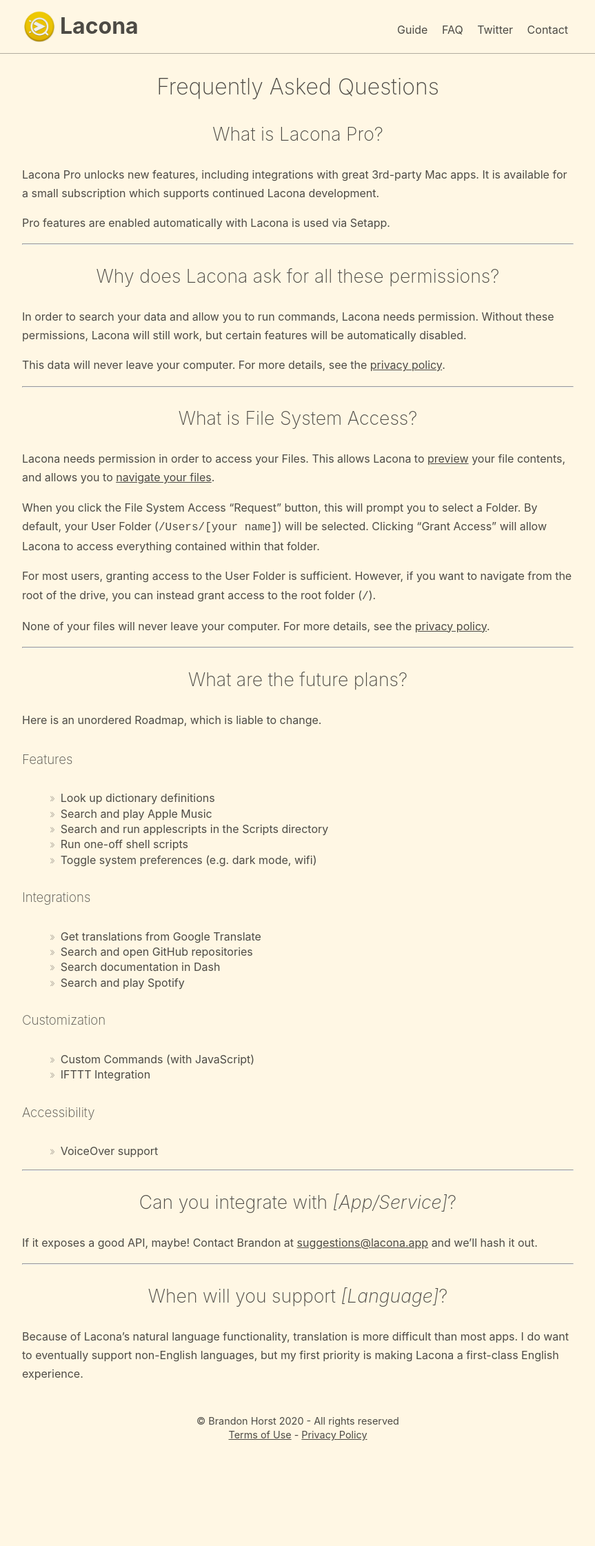
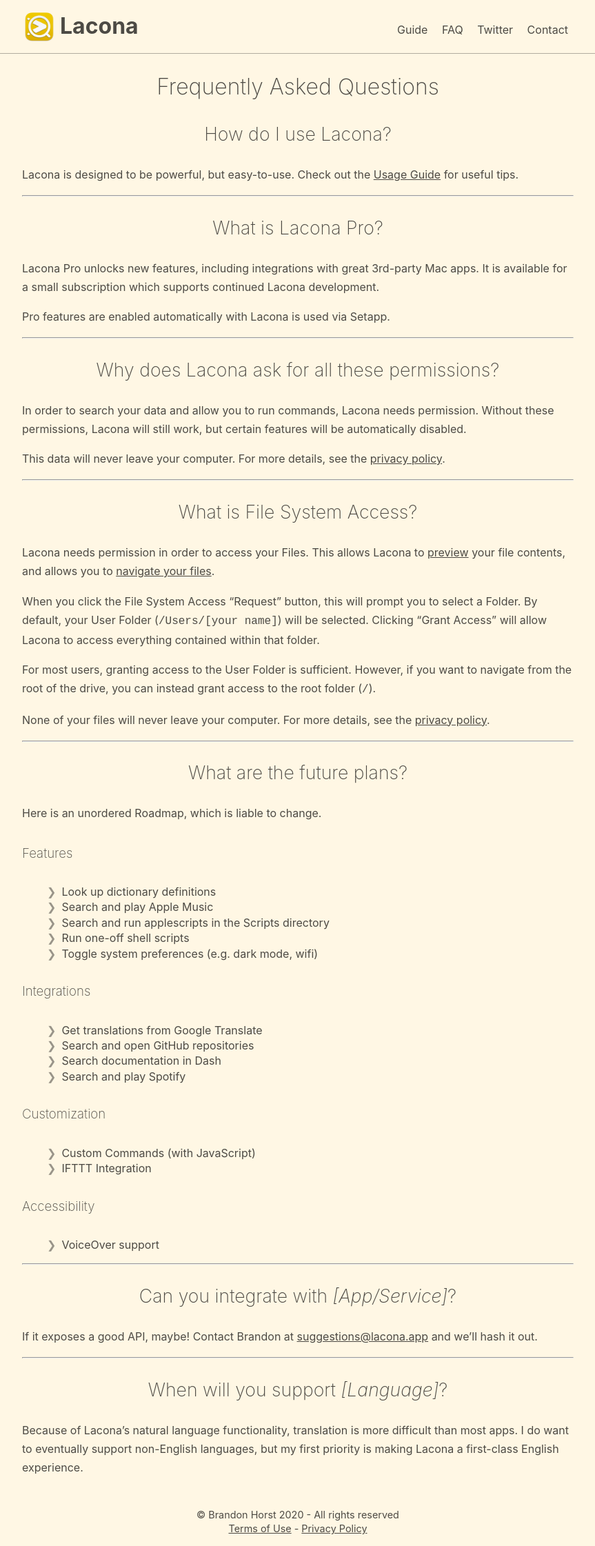
Before and after one commit to brandonhorst/app.lacona, a Jekyll site: the page built from faq.md, in a window 1280 px wide. Shown: the whole page at 69% size, without its empty margins (208-1071 px from the left). Built offline with Jekyll 4.4.1, drawn with Linux system fonts in a browser that asks for light colours; before the commit the page ends 2106 px from its top, so only the background shows below that.

```diff
--- a/_layouts/default.html
+++ b/_layouts/default.html
@@ -10,8 +10,6 @@
   <link rel="stylesheet" href="/css/main.css">
   <link rel="icon" href="/favicon.png">
   <link rel="icon" href="/favicon-32.png" sizes="32x32">
-
-  <meta name="theme-color" content="#fafafa">
 </head>
 	<body>
 
--- a/css/main.css
+++ b/css/main.css
@@ -160,9 +160,14 @@ ul {
   list-style: none;
 }
 
+li {
+  padding-left: 8px;
+}
+
 li:before {
-  content: "»";
+  content: "❯";
   font-weight: 200;
+  margin-left: -12px;
   padding-right: 8px;
   color: rgb(0, 0, 0, 0.4);
 }
--- a/faq.md
+++ b/faq.md
@@ -1,6 +1,13 @@
 ---
 layout: page
 title: Frequently Asked Questions
+---
+
+### How do I use Lacona?
+
+Lacona is designed to be powerful, but easy-to-use. Check out the [Usage Guide](/guide) for useful tips.
+
+
 ---
 
 ### What is Lacona Pro? {#pro}
```
Also changed, not shown: guide.md (+36 -15 lines), index.html (+32 -22 lines), img/AppIcon.png (deleted), img/AppIconw128.png, img/AppIconw256.png (deleted).
